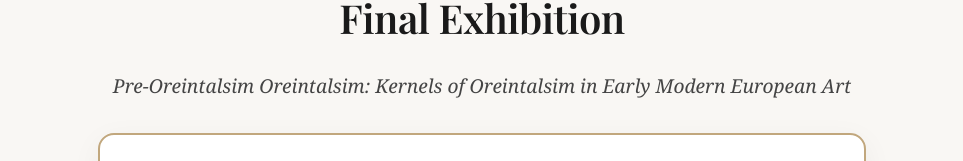
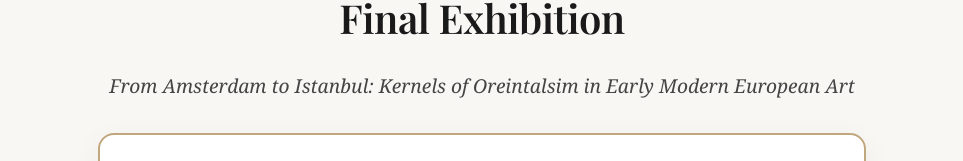
Before and after one commit to AKD671/Art-History-250-Final, a React (Create React App) app: page / in a window 1280 px wide. Shown: the part 147-308 px from the top of the page, without its empty margins (158-1121 px from the left). Built offline with nearby package versions, Linux system fonts and the light colour scheme.

Commit message:
Updated Text

```diff
--- a/src/App.js
+++ b/src/App.js
@@ -83,7 +83,7 @@
     <div className="exhibit ">
       <motion.div className='hero' initial={{ opacity: 0, y: 40 }} animate={{ opacity: 1, y: 0 }} transition={{ duration: 0.8, ease: 'easeOut' }}>
         <h1 className='hero-title'>Final Exhibition </h1>
-        <p className='hero-subtitle'>Pre-Oreintalsim Oreintalsim: Kernels of Oreintalsim in Early Modern European Art</p>
+        <p className='hero-subtitle'> From Amsterdam to Istanbul: Kernels of Oreintalsim in Early Modern European Art</p>
       </motion.div >
         <div key={fadeKey}className='paintings fade'>
           <img src={painting.imageUrl} alt={painting.title} className='painting_img'/>
@@ -100,10 +100,8 @@
           <button onClick={prev}> <FaArrowLeft/> Back </button>
           <button onClick={next}> Next  <FaArrowRight/></button>
         </div>
-
     </div>
   );
-
 }
 function App(){
   return (
```
